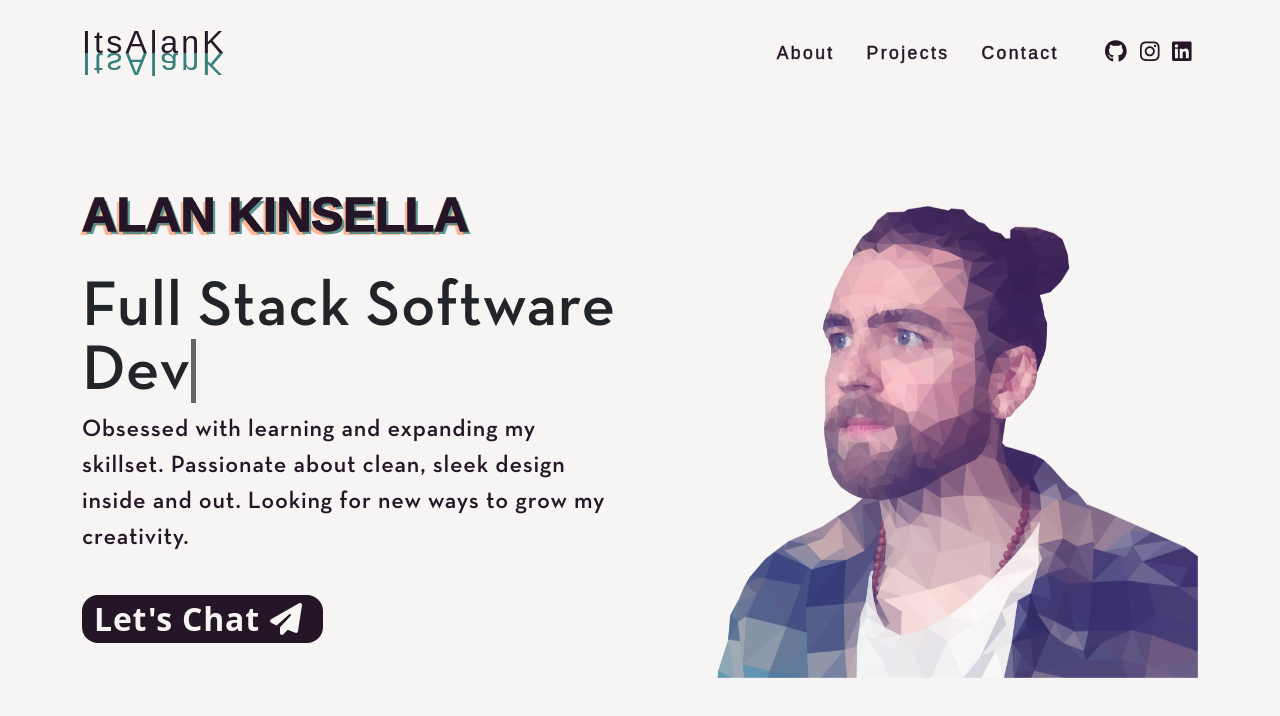
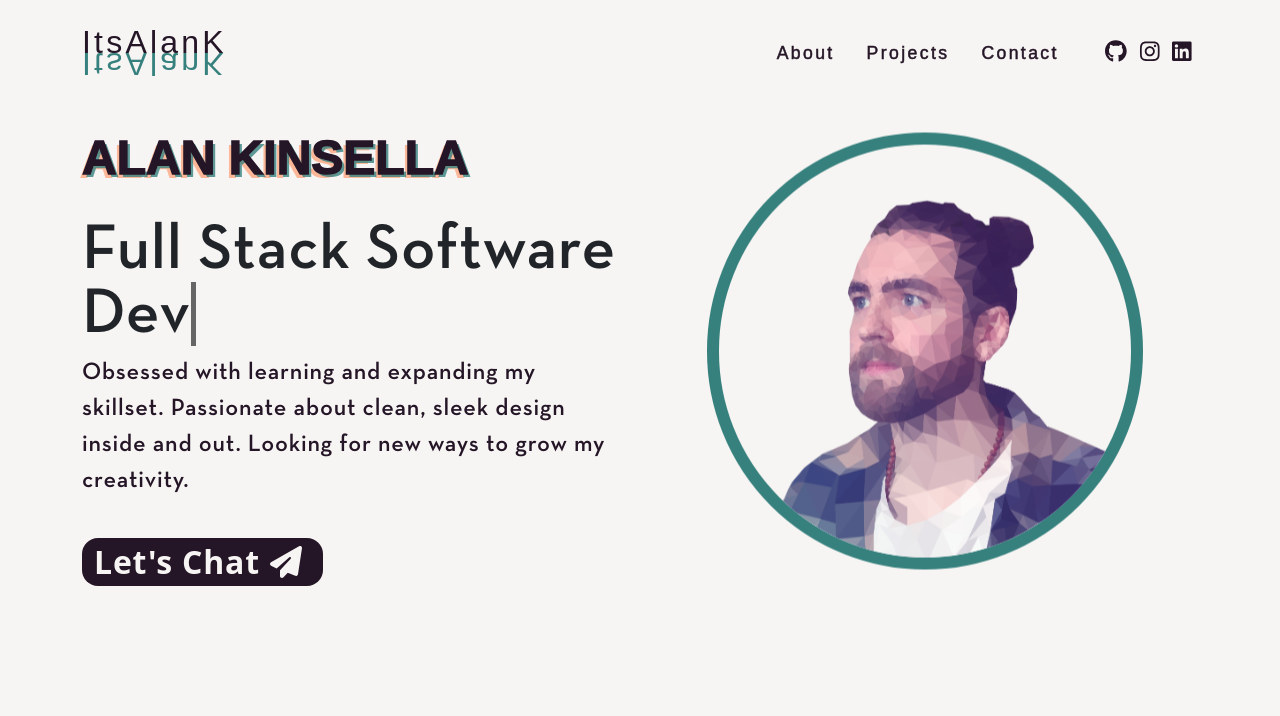
Before and after one commit to ItsAlanK/portfolio-site, a React (Create React App) app: page / in a window 1280 px wide. Shown: the top 716 px of the page. Built offline with nearby package versions, Linux system fonts and the light colour scheme; a web font is replaced by a local one.

Commit message:
Toned down animation of image movement and added bg and border

```diff
--- a/src/components/Hero.js
+++ b/src/components/Hero.js
@@ -56,7 +56,7 @@ export const Hero = () => {
                         </p>
                         <button onClick={() => console.log('chat')}>Let's Chat <FontAwesomeIcon icon={ faPaperPlane }/>&nbsp;</button>
                     </Col>
-                    <Col xs={12} md={6}>
+                    <Col className='flex' xs={12} md={6}>
                         <img src={ portraitImg } alt="Alan Kinsella, ItsAlanK, portrait." />
                     </Col>
                 </Row>
--- a/src/style/hero.scss
+++ b/src/style/hero.scss
@@ -1,8 +1,7 @@
 @use 'style';
 
 .hero {
-    margin-top: 0;
-    padding: 2rem 0 100px 0;
+    margin-top: 1rem;
   }
 
 .hero .title {
@@ -61,19 +60,26 @@
 }
 
 .hero img {
-    max-width: 100%;
-    animation: updown 3s linear infinite;
+    max-width: 80%;
+    border-radius: 100%;
+    background-color: style.$bg-color;
+    border: 0.75rem solid style.$teal;
+    animation: 3s ease-in-out infinite updown;
+}
+
+.hero .flex {
+    justify-content: center;
 }
 
 @keyframes updown {
     0% {
-        transform: translateY(-20px);
+        transform: translateY(-5px);
     }
     50% {
-        transform: translateY(20px);
+        transform: translateY(5px);
     }
     100% {
-        transform: translateY(-20px);
+        transform: translateY(-5px);
     }
 }
 
--- a/src/style/style.scss
+++ b/src/style/style.scss
@@ -62,3 +62,7 @@ body {
     overflow-x: hidden;
     position: relative;
 }
+
+.flex {
+    display: flex;
+}
```
